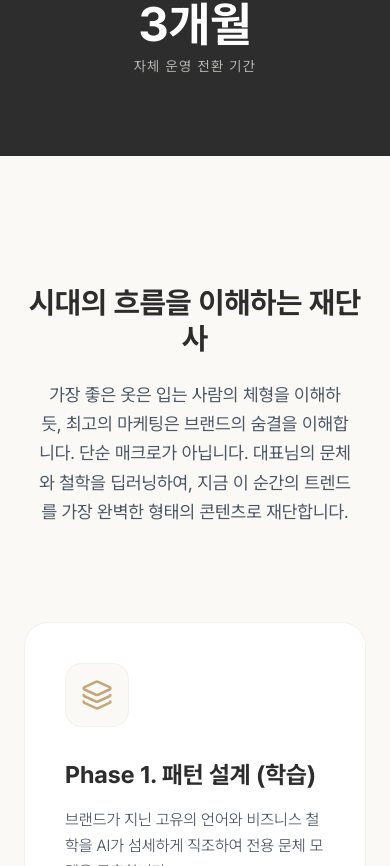
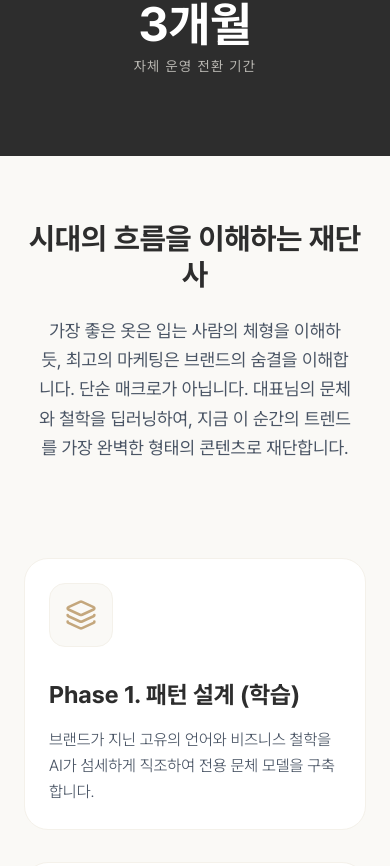
Before and after one commit to itsarainyday88-cpu/Pret-A-Mode, a Next.js app: page / in a window 390 px wide. Shown: the part 1158-2024 px from the top of the page. Built offline with nearby package versions, Linux system fonts and the light colour scheme; a web font is replaced by a local one.

Commit message:
fix: mobile section spacing & footer h2 nowrap

```diff
--- a/src/app/page.tsx
+++ b/src/app/page.tsx
@@ -123,7 +123,7 @@ export default function Home() {
       </section>
 
       {/* 3. Philosophy & Core Features */}
-      <section className="py-32 px-6 max-w-7xl mx-auto w-full">
+      <section className="py-16 md:py-32 px-6 max-w-7xl mx-auto w-full">
         <div className="mb-24 text-center">
           <h2 className="text-3xl md:text-5xl font-bold mb-6 text-charcoal-grey">시대의 흐름을 이해하는 재단사</h2>
           <p className="text-gray-600 max-w-3xl mx-auto text-lg leading-relaxed text-balance">
@@ -141,7 +141,7 @@ export default function Home() {
               initial={{ opacity: 0, y: 30 }} whileInView={{ opacity: 1, y: 0 }}
               viewport={{ once: true, margin: "-100px" }}
               transition={{ delay: idx * 0.2, duration: 0.7, ease: "easeOut" }}
-              className="bg-white border border-sand-beige p-10 rounded-3xl hover:shadow-2xl hover:shadow-sand-beige/40 transition-all duration-500 group">
+              className="bg-white border border-sand-beige p-6 md:p-10 rounded-3xl hover:shadow-2xl hover:shadow-sand-beige/40 transition-all duration-500 group">
               <div className="bg-warm-white border border-sand-beige w-16 h-16 rounded-2xl flex items-center justify-center mb-8 group-hover:scale-110 transition-transform duration-500">
                 {feature.icon}
               </div>
@@ -153,7 +153,7 @@ export default function Home() {
       </section>
 
       {/* 4. 프로세스 타임라인 */}
-      <section className="py-24 px-6 max-w-4xl mx-auto w-full">
+      <section className="py-12 md:py-24 px-6 max-w-4xl mx-auto w-full">
         <motion.div initial={{ opacity: 0, y: 30 }} whileInView={{ opacity: 1, y: 0 }}
           viewport={{ once: true }} transition={{ duration: 0.7, ease: "easeOut" as const }}
           className="text-center mb-16">
@@ -217,7 +217,7 @@ export default function Home() {
       </section>
 
       {/* 6. Value Proposition (ROI) */}
-      <section className="py-32 px-6 w-full mt-0 relative overflow-hidden">
+      <section className="py-16 md:py-32 px-6 w-full mt-0 relative overflow-hidden">
         <div className="max-w-7xl mx-auto flex flex-col lg:flex-row items-center gap-20 relative z-10">
           <div className="flex-1 lg:pr-12">
             <h2 className="text-4xl md:text-5xl font-bold mb-8 font-pretendard leading-[1.2] text-charcoal-grey">
@@ -246,8 +246,8 @@ export default function Home() {
       <FAQ />
 
       {/* 8. Footer CTA */}
-      <footer className="py-32 px-6 max-w-4xl mx-auto text-center w-full">
-        <h2 className="text-4xl md:text-5xl font-bold mb-8 text-charcoal-grey">당신의 비즈니스 핏을 완성하십시오</h2>
+      <footer className="py-16 md:py-32 px-6 max-w-4xl mx-auto text-center w-full">
+        <h2 className="text-2xl md:text-5xl font-bold mb-8 text-charcoal-grey whitespace-nowrap">당신의 비즈니스 핏을 완성하십시오</h2>
         <p className="text-gray-600 mb-14 text-lg font-light leading-relaxed">
           마케팅 시스템을 입는 것만으로도 앞서가는 곳, 프레아모드입니다. <br className="hidden sm:block" />
           간단한 인터뷰 일정을 통해 귀사만의 오트쿠튀르 설계를 시작하겠습니다.
```
